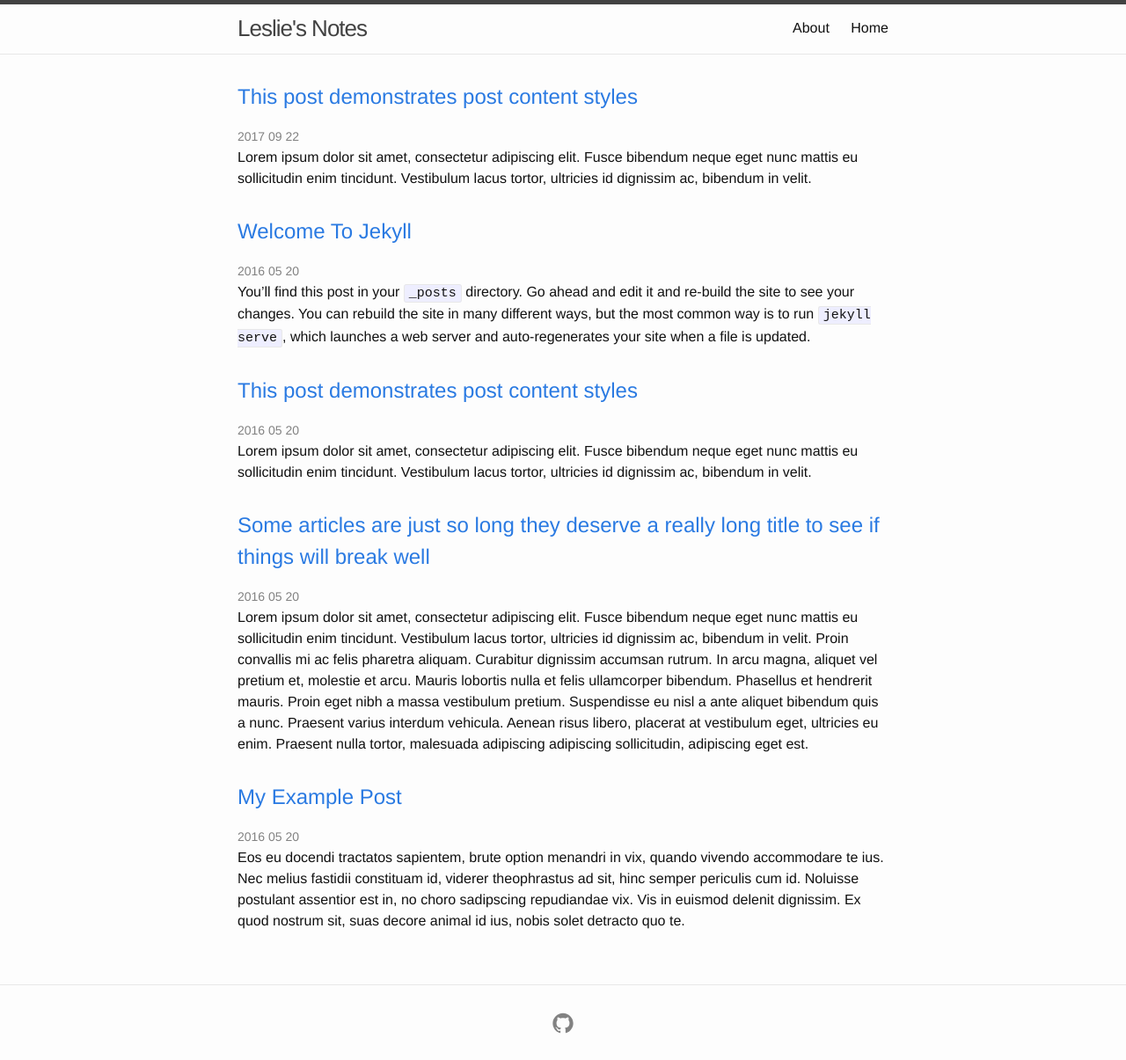
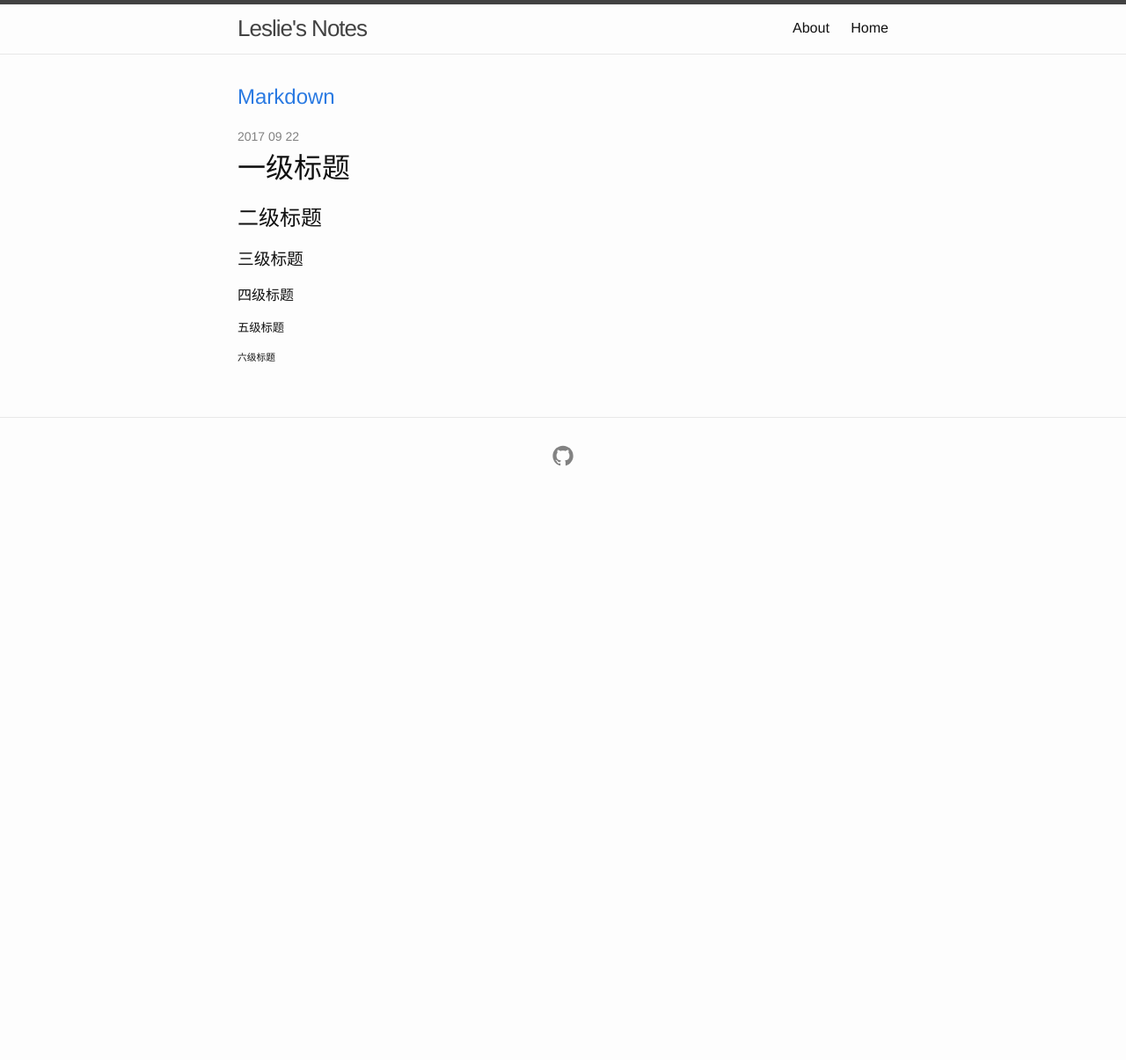
Before and after one commit to lcr/lcr.github.io, a Jekyll site: the page built from index.html, in a window 1280 px wide. Shown: the whole page at 88% size. Built offline with Jekyll 4.4.1, drawn with Linux system fonts in a browser that asks for light colours; after the commit the page ends 900 px from its top, so only the background shows below that.

Commit message:
test post

````diff
--- a/_posts/2016-05-20-my-example-post.md
+++ /dev/null
@@ -1,12 +0,0 @@
----
-layout: post
----
-
-Eos eu docendi tractatos sapientem, brute option menandri in vix, quando vivendo accommodare te ius. Nec melius fastidii constituam id, viderer theophrastus ad sit, hinc semper periculis cum id. Noluisse postulant assentior est in, no choro sadipscing repudiandae vix. Vis in euismod delenit dignissim. Ex quod nostrum sit, suas decore animal id ius, nobis solet detracto quo te.
-
-{% comment %}
-Might you have an include in your theme? Why not try it here!
-{% include my-themes-great-include.html %}
-{% endcomment %}
-
-No laudem altera adolescens has, volumus lucilius eum no. Eam ei nulla audiam efficiantur. Suas affert per no, ei tale nibh sea. Sea ne magna harum, in denique scriptorem sea, cetero alienum tibique ei eos. Labores persequeris referrentur eos ei.
--- a/_posts/2016-05-20-super-long-article.md
+++ /dev/null
@@ -1,11 +0,0 @@
----
-layout: post
-title: "Some articles are just so long they deserve a really long title to see if things will break well"
-categories: misc
----
-
-Lorem ipsum dolor sit amet, consectetur adipiscing elit. Fusce bibendum neque eget nunc mattis eu sollicitudin enim tincidunt. Vestibulum lacus tortor, ultricies id dignissim ac, bibendum in velit. Proin convallis mi ac felis pharetra aliquam. Curabitur dignissim accumsan rutrum. In arcu magna, aliquet vel pretium et, molestie et arcu. Mauris lobortis nulla et felis ullamcorper bibendum. Phasellus et hendrerit mauris. Proin eget nibh a massa vestibulum pretium. Suspendisse eu nisl a ante aliquet bibendum quis a nunc. Praesent varius interdum vehicula. Aenean risus libero, placerat at vestibulum eget, ultricies eu enim. Praesent nulla tortor, malesuada adipiscing adipiscing sollicitudin, adipiscing eget est.
-
-Lorem ipsum dolor sit amet, consectetur adipiscing elit. Fusce bibendum neque eget nunc mattis eu sollicitudin enim tincidunt. Vestibulum lacus tortor, ultricies id dignissim ac, bibendum in velit. Proin convallis mi ac felis pharetra aliquam. Curabitur dignissim accumsan rutrum. In arcu magna, aliquet vel pretium et, molestie et arcu. Mauris lobortis nulla et felis ullamcorper bibendum. Phasellus et hendrerit mauris. Proin eget nibh a massa vestibulum pretium. Suspendisse eu nisl a ante aliquet bibendum quis a nunc. Praesent varius interdum vehicula. Aenean risus libero, placerat at vestibulum eget, ultricies eu enim. Praesent nulla tortor, malesuada adipiscing adipiscing sollicitudin, adipiscing eget est.
-
-Lorem ipsum dolor sit amet, consectetur adipiscing elit. Fusce bibendum neque eget nunc mattis eu sollicitudin enim tincidunt. Vestibulum lacus tortor, ultricies id dignissim ac, bibendum in velit. Proin convallis mi ac felis pharetra aliquam. Curabitur dignissim accumsan rutrum. In arcu magna, aliquet vel pretium et, molestie et arcu. Mauris lobortis nulla et felis ullamcorper bibendum. Phasellus et hendrerit mauris. Proin eget nibh a massa vestibulum pretium. Suspendisse eu nisl a ante aliquet bibendum quis a nunc. Praesent varius interdum vehicula. Aenean risus libero, placerat at vestibulum eget, ultricies eu enim. Praesent nulla tortor, malesuada adipiscing adipiscing sollicitudin, adipiscing eget est.
--- a/_posts/2016-05-20-welcome-to-jekyll.md
+++ /dev/null
@@ -1,22 +0,0 @@
----
-layout: post
----
-You’ll find this post in your `_posts` directory. Go ahead and edit it and re-build the site to see your changes. You can rebuild the site in many different ways, but the most common way is to run `jekyll serve`, which launches a web server and auto-regenerates your site when a file is updated.
-
-To add new posts, simply add a file in the `_posts` directory that follows the convention `YYYY-MM-DD-name-of-post.ext` and includes the necessary front matter. Take a look at the source for this post to get an idea about how it works.
-
-Jekyll also offers powerful support for code snippets:
-
-{% highlight ruby %}
-def print_hi(name)
-  puts "Hi, #{name}"
-end
-print_hi('Tom')
-#=> prints 'Hi, Tom' to STDOUT.
-{% endhighlight %}
-
-Check out the [Jekyll docs][jekyll-docs] for more info on how to get the most out of Jekyll. File all bugs/feature requests at [Jekyll’s GitHub repo][jekyll-gh]. If you have questions, you can ask them on [Jekyll Talk][jekyll-talk].
-
-[jekyll-docs]: http://jekyllrb.com/docs/home
-[jekyll-gh]:   https://github.com/jekyll/jekyll
-[jekyll-talk]: https://talk.jekyllrb.com/
--- a/_posts/2016-05-20-this-post-demonstrates-post-content-styles.md
+++ b/_posts/2017-09-22-Markdown.md
@@ -1,14 +1,15 @@
 ---
 layout: post
-title: "This post demonstrates post content styles"
-categories: junk
-author: "Bart Simpson"
-meta: "Springfield"
+title: "Markdown"
+author: "Leslie Lai"
 ---
 
-Lorem ipsum dolor sit amet, consectetur adipiscing elit. Fusce bibendum neque eget nunc mattis eu sollicitudin enim tincidunt. Vestibulum lacus tortor, ultricies id dignissim ac, bibendum in velit.
-
-## Some great heading (h2)
+# 一级标题
+## 二级标题
+### 三级标题
+#### 四级标题
+##### 五级标题
+###### 六级标题
 
 Proin convallis mi ac felis pharetra aliquam. Curabitur dignissim accumsan rutrum. In arcu magna, aliquet vel pretium et, molestie et arcu.
 
--- a/_posts/2017-09-22-test.md
+++ /dev/null
@@ -1,105 +0,0 @@
----
-layout: post
-title: "This post demonstrates post content styles"
-categories: junk
-author: "Bart Simpson"
-meta: "Springfield"
----
-
-Lorem ipsum dolor sit amet, consectetur adipiscing elit. Fusce bibendum neque eget nunc mattis eu sollicitudin enim tincidunt. Vestibulum lacus tortor, ultricies id dignissim ac, bibendum in velit.
-
-## Some great heading (h2)
-
-Proin convallis mi ac felis pharetra aliquam. Curabitur dignissim accumsan rutrum. In arcu magna, aliquet vel pretium et, molestie et arcu.
-
-Mauris lobortis nulla et felis ullamcorper bibendum. Phasellus et hendrerit mauris. Proin eget nibh a massa vestibulum pretium. Suspendisse eu nisl a ante aliquet bibendum quis a nunc. Praesent varius interdum vehicula. Aenean risus libero, placerat at vestibulum eget, ultricies eu enim. Praesent nulla tortor, malesuada adipiscing adipiscing sollicitudin, adipiscing eget est.
-
-## Another great heading (h2)
-
-Lorem ipsum dolor sit amet, consectetur adipiscing elit. Fusce bibendum neque eget nunc mattis eu sollicitudin enim tincidunt. Vestibulum lacus tortor, ultricies id dignissim ac, bibendum in velit.
-
-### Some great subheading (h3)
-
-Proin convallis mi ac felis pharetra aliquam. Curabitur dignissim accumsan rutrum. In arcu magna, aliquet vel pretium et, molestie et arcu. Mauris lobortis nulla et felis ullamcorper bibendum.
-
-Phasellus et hendrerit mauris. Proin eget nibh a massa vestibulum pretium. Suspendisse eu nisl a ante aliquet bibendum quis a nunc.
-
-### Some great subheading (h3)
-
-Praesent varius interdum vehicula. Aenean risus libero, placerat at vestibulum eget, ultricies eu enim. Praesent nulla tortor, malesuada adipiscing adipiscing sollicitudin, adipiscing eget est.
-
-> This quote will change your life. It will reveal the secrets of the universe, and all the wonders of humanity. Don't misuse it.
-
-Lorem ipsum dolor sit amet, consectetur adipiscing elit. Fusce bibendum neque eget nunc mattis eu sollicitudin enim tincidunt.
-
-### Some great subheading (h3)
-
-Vestibulum lacus tortor, ultricies id dignissim ac, bibendum in velit. Proin convallis mi ac felis pharetra aliquam. Curabitur dignissim accumsan rutrum.
-
-```html
-<html>
-  <head>
-  </head>
-  <body>
-    <p>Hello, World!</p>
-  </body>
-</html>
-```
-
-
-In arcu magna, aliquet vel pretium et, molestie et arcu. Mauris lobortis nulla et felis ullamcorper bibendum. Phasellus et hendrerit mauris.
-
-#### You might want a sub-subheading (h4)
-
-In arcu magna, aliquet vel pretium et, molestie et arcu. Mauris lobortis nulla et felis ullamcorper bibendum. Phasellus et hendrerit mauris.
-
-In arcu magna, aliquet vel pretium et, molestie et arcu. Mauris lobortis nulla et felis ullamcorper bibendum. Phasellus et hendrerit mauris.
-
-#### But it's probably overkill (h4)
-
-In arcu magna, aliquet vel pretium et, molestie et arcu. Mauris lobortis nulla et felis ullamcorper bibendum. Phasellus et hendrerit mauris.
-
-### Oh hai, an unordered list!!
-
-In arcu magna, aliquet vel pretium et, molestie et arcu. Mauris lobortis nulla et felis ullamcorper bibendum. Phasellus et hendrerit mauris.
-
-- First item, yo
-- Second item, dawg
-- Third item, what what?!
-- Fourth item, fo sheezy my neezy
-
-### Oh hai, an ordered list!!
-
-In arcu magna, aliquet vel pretium et, molestie et arcu. Mauris lobortis nulla et felis ullamcorper bibendum. Phasellus et hendrerit mauris.
-
-1. First item, yo
-2. Second item, dawg
-3. Third item, what what?!
-4. Fourth item, fo sheezy my neezy
-
-
-
-## Headings are cool! (h2)
-
-Proin eget nibh a massa vestibulum pretium. Suspendisse eu nisl a ante aliquet bibendum quis a nunc. Praesent varius interdum vehicula. Aenean risus libero, placerat at vestibulum eget, ultricies eu enim. Praesent nulla tortor, malesuada adipiscing adipiscing sollicitudin, adipiscing eget est.
-
-Praesent nulla tortor, malesuada adipiscing adipiscing sollicitudin, adipiscing eget est.
-
-Proin eget nibh a massa vestibulum pretium. Suspendisse eu nisl a ante aliquet bibendum quis a nunc.
-
-### Tables
-
-Title 1               | Title 2               | Title 3               | Title 4
---------------------- | --------------------- | --------------------- | ---------------------
-lorem                 | lorem ipsum           | lorem ipsum dolor     | lorem ipsum dolor sit
-lorem ipsum dolor sit | lorem ipsum dolor sit | lorem ipsum dolor sit | lorem ipsum dolor sit
-lorem ipsum dolor sit | lorem ipsum dolor sit | lorem ipsum dolor sit | lorem ipsum dolor sit
-lorem ipsum dolor sit | lorem ipsum dolor sit | lorem ipsum dolor sit | lorem ipsum dolor sit
-
-
-Title 1 | Title 2 | Title 3 | Title 4
---- | --- | --- | ---
-lorem | lorem ipsum | lorem ipsum dolor | lorem ipsum dolor sit
-lorem ipsum dolor sit amet | lorem ipsum dolor sit amet consectetur | lorem ipsum dolor sit amet | lorem ipsum dolor sit
-lorem ipsum dolor | lorem ipsum | lorem | lorem ipsum
-lorem ipsum dolor | lorem ipsum dolor sit | lorem ipsum dolor sit amet | lorem ipsum dolor sit amet consectetur
````
